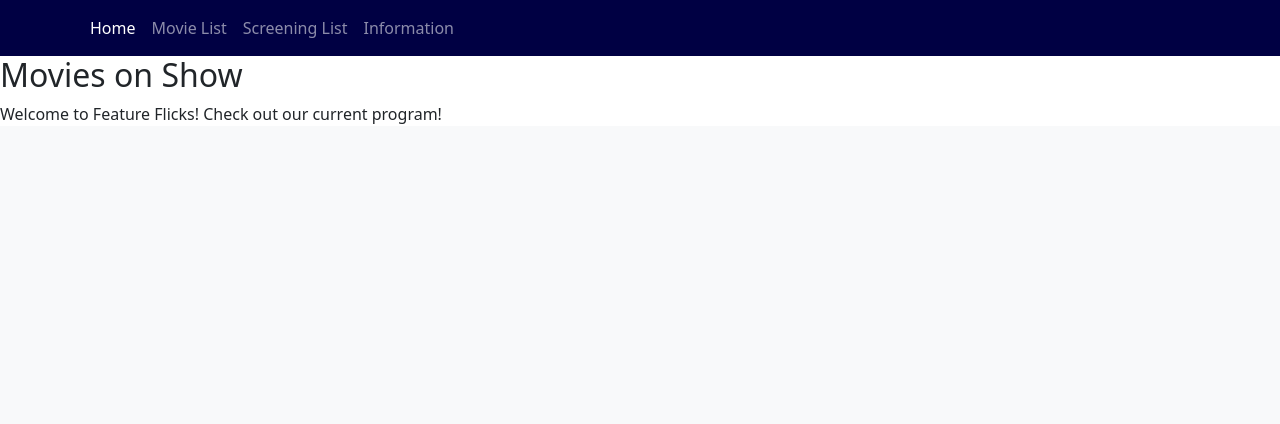
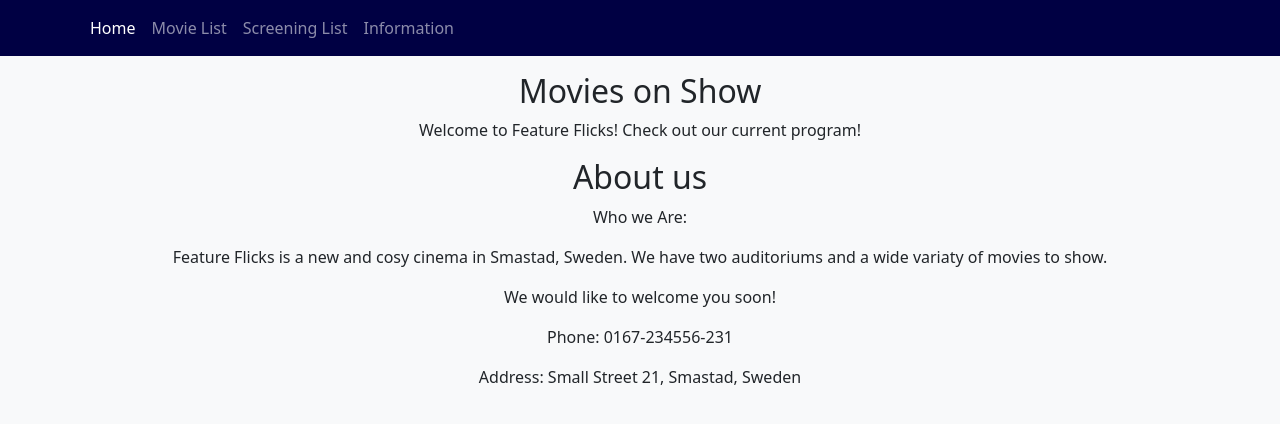
Before and after one commit to NiklasWuerfl/FE-2of2-Feature-Flicks, a React (Vite) app: page / in a window 1280 px wide. Shown: the top 424 px of the page. Built offline with nearby package versions, Linux system fonts and the light colour scheme; no server answers.

Commit message:
Information Page fulfilled, Styling adjustments

```diff
--- a/src/AboutUs.jsx
+++ b/src/AboutUs.jsx
@@ -1,9 +1,11 @@
 export default function AboutUs() {
 
-  return <div className="mx-5 mb-5">
+  return <div className="about-us mx-5 mb-5">
     <h2>About us</h2>
     <p>Who we Are:</p>
-    <p>Lorem ipsum, dolor sit amet consectetur adipisicing elit. Magnam quod blanditiis eligendi labore aliquid, eum, soluta dolores numquam vitae expedita quidem ex architecto aliquam in? Modi aut velit doloremque sint.</p>
-    <p>Odit necessitatibus iste error incidunt, suscipit id non? Aliquam minus at repellendus quam suscipit amet doloremque voluptatum, ullam voluptates veritatis corporis pariatur? Commodi suscipit odit natus id, quo tenetur sequi.</p>
+    <p>Feature Flicks is a new and cosy cinema in Smastad, Sweden. We have two auditoriums and a wide variaty of movies to show.</p>
+    <p>We would like to welcome you soon!</p>
+    <p>Phone: 0167-234556-231</p>
+    <p>Address: Small Street 21, Smastad, Sweden</p>
   </div>
 }
--- a/src/CategoryFilter.jsx
+++ b/src/CategoryFilter.jsx
@@ -10,37 +10,29 @@ export default function Category() {
   const s = useStates("main");
 
   return (
-    <Container fluid>
-      <Row>
-        <Col className="bg-primary py-3">
-          <div
-            style={{
-              display: "flex",
-              overflowX: "scroll",
-              overflowY: "hidden",
-              whiteSpace: "nowrap",
-            }}
-          >
-            <Button
-              className="category-link text-white"
-              variant="link"
+    <Container className="bg-primary py-3" fluid>
+      <Dropdown>
+      <Dropdown.Toggle variant="light" className="text-primary">
+        Categories
+      </Dropdown.Toggle>
+      <Dropdown.Menu style={{ minWidth: "50%" }}>
+        <Dropdown.Item
           onClick={() => (s.selectedCategory = "All")}
+          active={s.selectedCategory === "All"}
         >
           All
-            </Button>
+        </Dropdown.Item>
         {s.categories.map(({ title }) => (
-              <Button
-                className="category-link text-white"
-                variant="link"
+          <Dropdown.Item
             onClick={() => (s.selectedCategory = title)}
+            active={s.selectedCategory === title}
           >
             {title}
-              </Button>
+          </Dropdown.Item>
         ))}
-          </div>
-        </Col>
-      </Row>
-      <h1 className="mt-3 text-black">{s.selectedCategory}</h1>
+      </Dropdown.Menu>
+    </Dropdown>
+      <h1 className="pt-3 text-center text-white">{s.selectedCategory}</h1>
     </Container>
   );
 }
--- a/src/MovieList.jsx
+++ b/src/MovieList.jsx
@@ -12,7 +12,7 @@ export default function MovieList() {
           return m.description.categories.includes(s.selectedCategory)
         })
   return (
-    <div>
+    <div className="bg-light">
       <CategoryFilter></CategoryFilter>
       <Container fluid="md" className="bg-light">
         <Row xs={1} sm={2} md={3} xl={4} xxl={5} gap={3}>
--- a/src/SeatSelection.jsx
+++ b/src/SeatSelection.jsx
@@ -74,6 +74,8 @@ export default function SeatSelection() {
 
   function toggleSeatSelection(seat) {
     // do nothing if occupied
+    console.log(seat);
+    console.log(s.selectedSeats[seat.rowNumber]);
     if (seat.occupied) {
       return
     }
--- a/src/StartPage.jsx
+++ b/src/StartPage.jsx
@@ -1,7 +1,10 @@
+import AboutUs from "./AboutUs"
+
 export default function StartPage() {
 
-  return <>
+  return <div className="bg-light text-center py-3 mb-5">
     <h2>Movies on Show</h2>
     <p>Welcome to Feature Flicks! Check out our current program!</p>
-  </>
+    <AboutUs />
+  </div>
 }
--- a/src/scss/index.scss
+++ b/src/scss/index.scss
@@ -75,14 +75,11 @@
   margin-bottom: 20px;
 }
 
-// hover Movie card
+.about-us
+.TicketInfo{
+  max-width: 70%;
+  margin: auto;
+}
+
 // Categories?
-// Sitzauswahl Effekt
-// Sitze deselecten
-
-// Bookstore:
-// Buy button in die Mitte
-// Effekt beim ins Shopping Cart legen?
-// Shopping Cart mx-auto?
-// Margin generell
-// Bücherbeschreibungen
+// seats deselection
```
Lines whose indentation alone changed are shown as unchanged.
